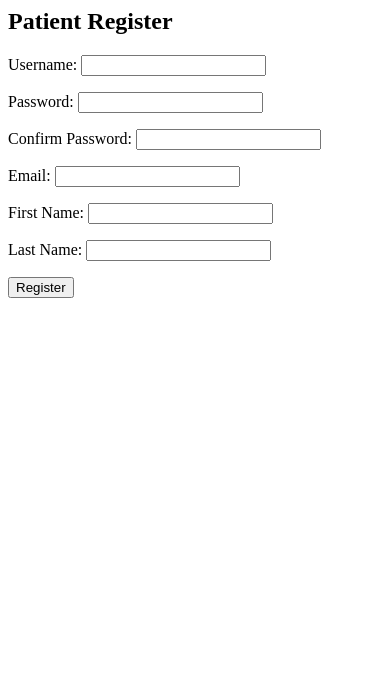
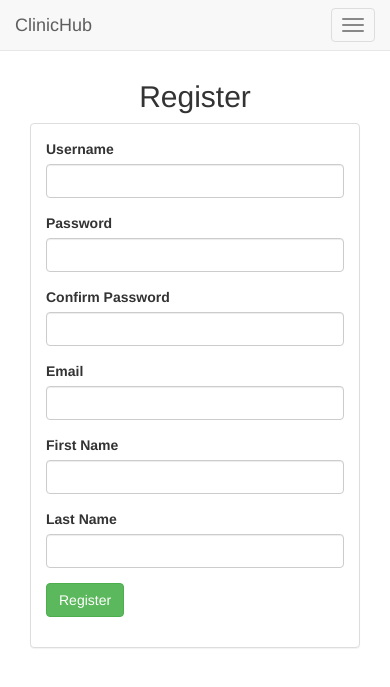
Before and after one commit to ngocluu263/clinichub, a Django app: page /register/ in a window 390 px wide. Shown: the top 687 px of the page. Run offline with Django 3.2, Linux system fonts and the light colour scheme; parts of the project's set-up code (start-up, migrations or seed data) failed here and were passed over; some libraries are stand-ins or nearby versions.

Commit message:
Design login and register page

```diff
--- a/templates/account/register.html
+++ b/templates/account/register.html
@@ -1,30 +1,44 @@
-<h2>Patient Register</h2>
-<form action="" method="post">
-  {% csrf_token %}
-  <p>
-    <label for="username">Username: </label>
-    <input id="username" type="text" name="username" maxlength="30" required />
-  </p>
-  <p>
-    <label for="password">Password: </label>
-    <input id="password" type="password" name="password" required />
-  </p>
-  <p>
-    <label for="password_confirm">Confirm Password: </label>
-    <input id="password_confirm" type="password" name="password_confirm" required />
-  </p>
-  <p>
-    <label for="email">Email: </label>
-    <input id="email" type="email" name="email" maxlength="50" required />
-  </p>
-  <p>
-    <label for="firstname">First Name: </label>
-    <input id="firstname" type="text" name="firstname" maxlength="50" required />
-  </p>
-  <p>
-    <label for="lastname">Last Name: </label>
-    <input id="lastname" type="text" name="lastname" maxlength="50" required />
-  </p>
-  <p><input type="submit" value="Register"></p>
-  {{ error_message }}
-</form>
+{% extends 'base.html' %}
+
+{% block content %}
+<div class="col-sm-6 col-sm-offset-3">
+  <h2 style="text-align: center;">Register</h2>
+  <div class="panel panel-default">
+    <div class="panel-body">
+      <form action="" method="post">
+        {% csrf_token %}
+        <div class="form-group">
+          <label for="username">Username</label>
+          <input id="username" type="text" name="username" maxlength="30" class="form-control" required />
+        </div>
+        <div class="form-group">
+          <label for="password">Password</label>
+          <input id="password" type="password" name="password" class="form-control" required />
+        </div>
+        <div class="form-group">
+          <label for="password_confirm">Confirm Password</label>
+          <input id="password_confirm" type="password" name="password_confirm" class="form-control" required />
+        </div>
+        <div class="form-group">
+          <label for="email">Email</label>
+          <input id="email" type="email" name="email" maxlength="50" class="form-control" required />
+        </div>
+        <div class="form-group">
+          <label for="firstname">First Name</label>
+          <input id="firstname" type="text" name="firstname" maxlength="50" class="form-control" required />
+        </div>
+        <div class="form-group">
+          <label for="lastname">Last Name</label>
+          <input id="lastname" type="text" name="lastname" maxlength="50" class="form-control" required />
+        </div>
+        <div class="form-group">
+          <input type="submit" value="Register" class="btn btn-success" />
+        </div>
+        {% if error_message %}
+          <div class="alert alert-danger" role="alert">{{ error_message }}</div>
+        {% endif %}
+      </form>
+    </div>
+  </div>
+</div>
+{% endblock %}
```
Also changed, not shown: templates/account/login.html (+29 -13 lines).
